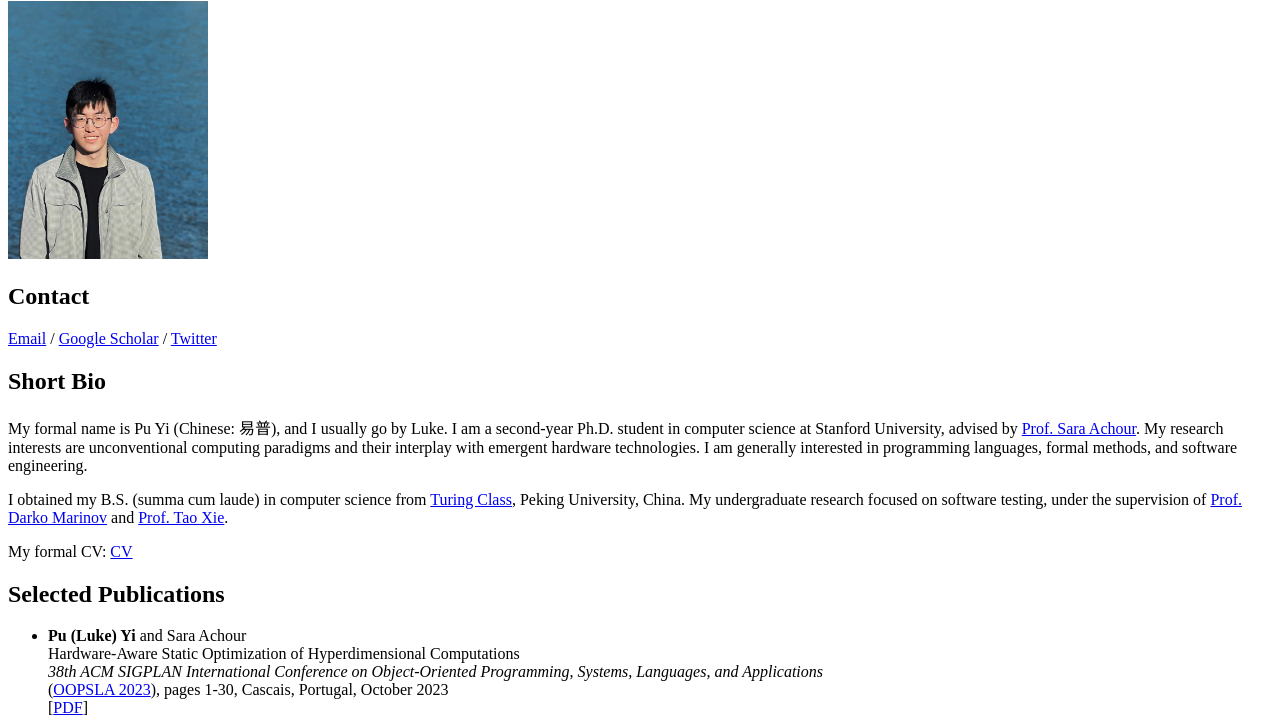
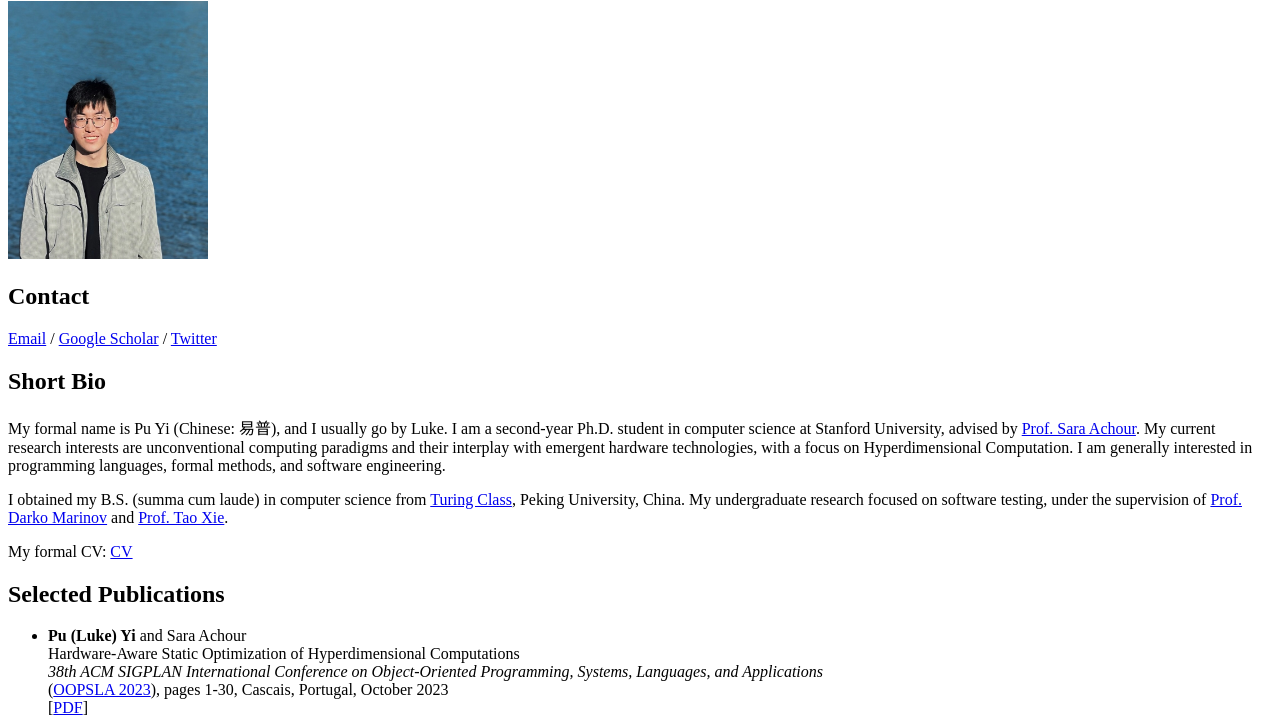
Before and after one commit to y553546436/y553546436.github.io, a plain HTML site: page index.html in a window 1280 px wide. Shown: the part 79-800 px from the top of the page. Drawn offline with Linux system fonts and the light colour scheme.

Commit message:
add HDC as current focus

```diff
--- a/index.html
+++ b/index.html
@@ -9,7 +9,7 @@
         <h2>Contact</h2>
         <p><a href="mailto:lukeyi@stanford.edu">Email</a> / <a href="https://scholar.google.com/citations?hl=en&user=WNTPtboAAAAJ">Google Scholar</a> / <a href="https://twitter.com/PuLukeYi">Twitter</a></p>
         <h2>Short Bio</h2>
-        <p>My formal name is Pu Yi (Chinese: 易普), and I usually go by Luke. I am a second-year Ph.D. student in computer science at Stanford University, advised by <a href="https://www.sara-achour.me/">Prof. Sara Achour</a>. My research interests are unconventional computing paradigms and their interplay with emergent hardware technologies. I am generally interested in programming languages, formal methods, and software engineering.</p>
+        <p>My formal name is Pu Yi (Chinese: 易普), and I usually go by Luke. I am a second-year Ph.D. student in computer science at Stanford University, advised by <a href="https://www.sara-achour.me/">Prof. Sara Achour</a>. My current research interests are unconventional computing paradigms and their interplay with emergent hardware technologies, with a focus on Hyperdimensional Computation. I am generally interested in programming languages, formal methods, and software engineering.</p>
         <p>I obtained my B.S. (summa cum laude) in computer science from <a href="https://cfcs.pku.edu.cn/english/research/turing_program/introduction1/index.htm">Turing Class</a>, Peking University, China. My undergraduate research focused on software testing, under the supervision of <a href="http://mir.cs.illinois.edu/marinov">Prof. Darko Marinov</a> and <a href="https://taoxiease.github.io">Prof. Tao Xie</a>.</p>
         <p>My formal CV: <a href="files/CV.pdf">CV</a></p>
         <h2>Selected Publications</h3>
```
